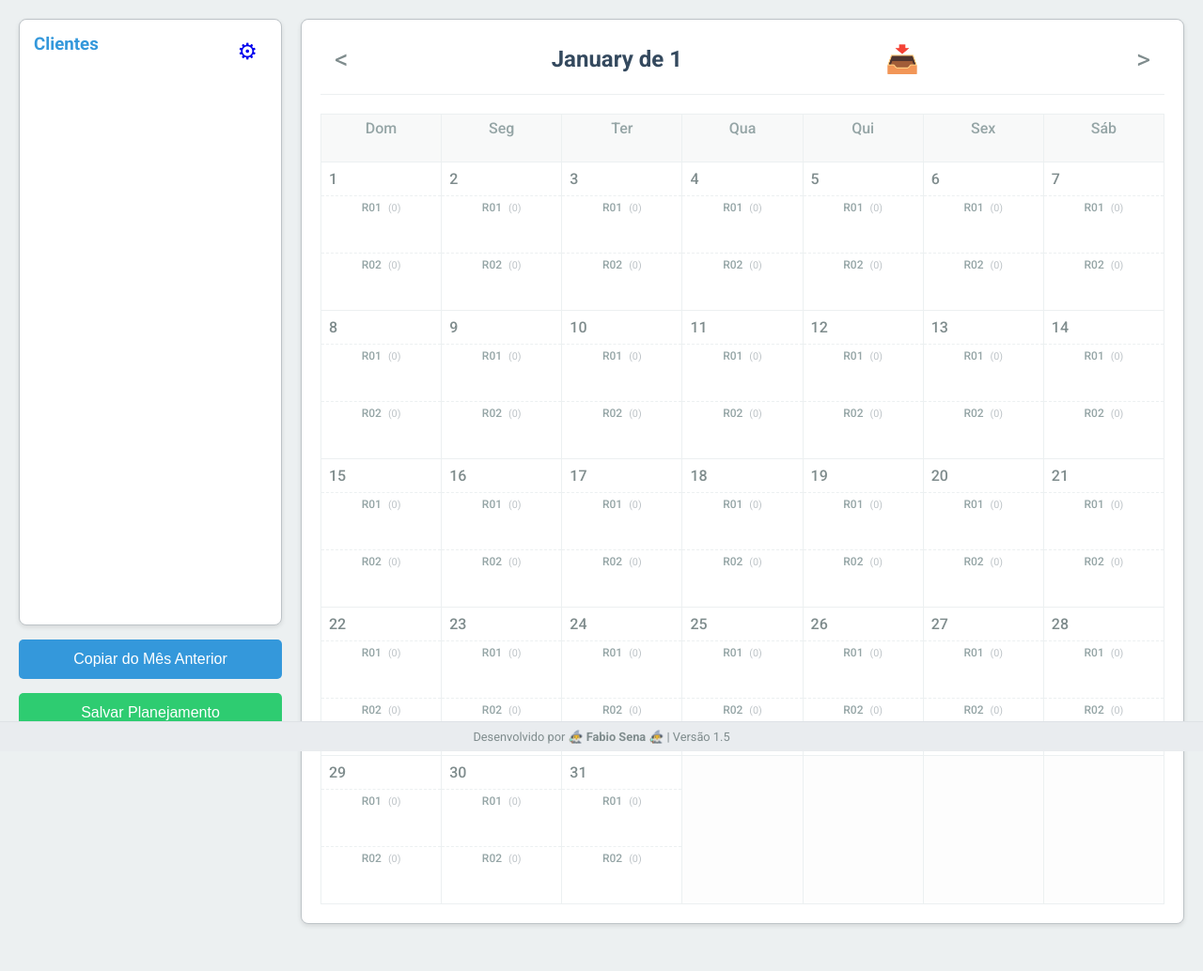
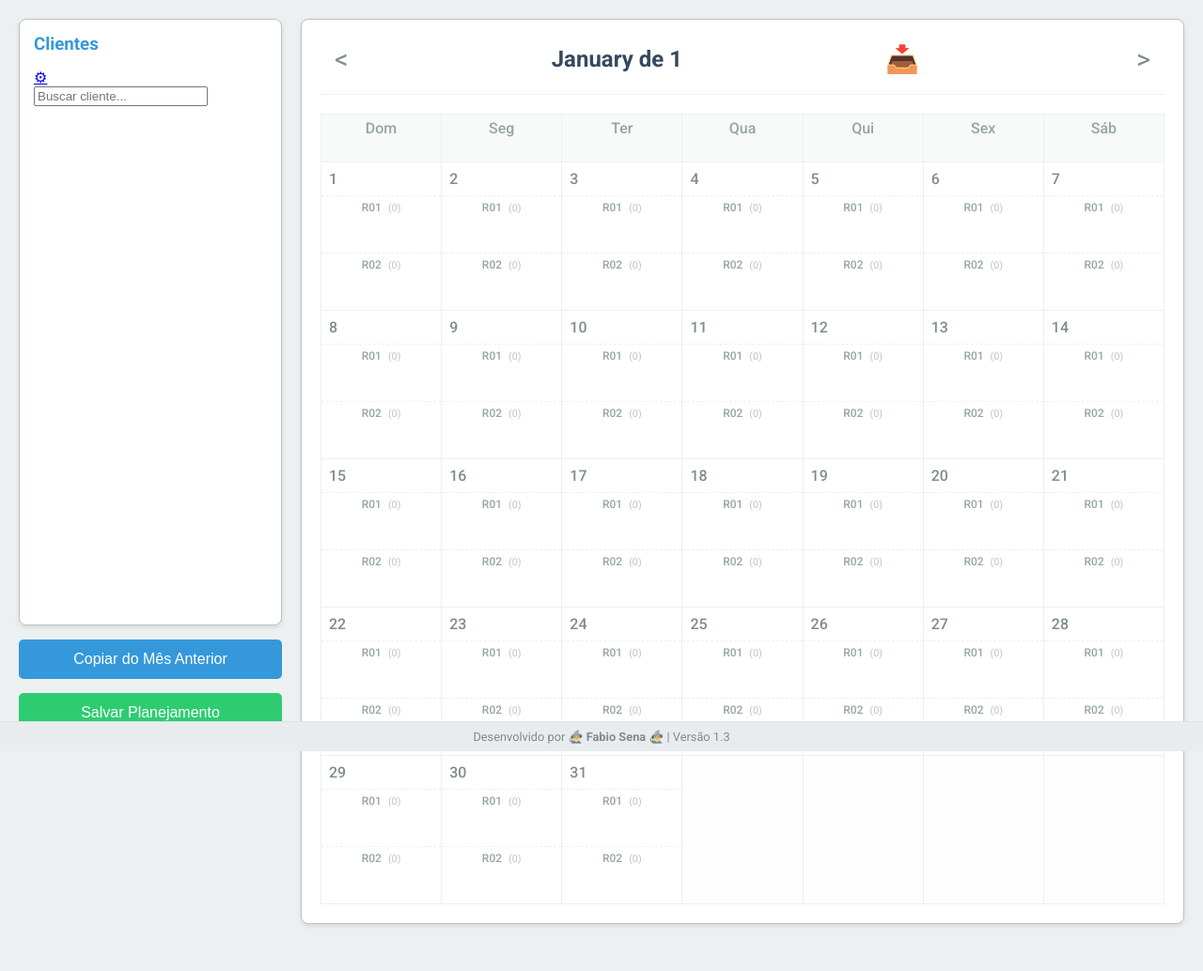
Before and after one commit to O-Alquimista-Maker/PlanejamentoRota, a Flask app: page /1/1 in a window 1280 px wide. Shown: the whole page at 94% size. Run offline with Flask 3, Linux system fonts and the light colour scheme; data that the repository does not hold is empty; some libraries are stand-ins or nearby versions.

Commit message:
Versão 1.5 Layouts corrigidos

```diff
--- a/app.py
+++ b/app.py
@@ -1,4 +1,5 @@
-from flask import Flask, render_template, request, jsonify, redirect, url_for, send_file
+# No início do arquivo, certifique-se de que 'flash' está importado
+from flask import Flask, render_template, request, jsonify, redirect, url_for, send_file, flash
 import calendar
 from datetime import datetime
 import json
@@ -9,17 +10,13 @@
 from openpyxl.drawing.image import Image
 from openpyxl.styles import Font, Alignment, PatternFill, Border, Side
 from openpyxl.utils import get_column_letter
-# REMOVIDO: As importações complexas de 'drawing' não são mais necessárias
-# from openpyxl.drawing.xdr import XDRPoint2D, XDRPositiveSize2D
-# from openpyxl.utils.units import pixels_to_EMU
-# from openpyxl.drawing.spreadsheet_drawing import TwoCellAnchor
 
 import sys
 import os
 import shutil
 from waitress import serve
 
-# --- LÓGICA DE CAMINHOS (sem alterações) ---
+# --- LÓGICA DE CAMINHOS E CONFIGURAÇÃO INICIAL (sem alterações) ---
 def get_base_path():
     if getattr(sys, 'frozen', False):
         return os.path.dirname(sys.executable)
@@ -44,6 +41,9 @@
 else:
     app = Flask(__name__)
 
+# NOVO: Adiciona uma chave secreta, necessária para o 'flash' funcionar
+app.secret_key = 'uma-chave-secreta-muito-segura'
+
 database_manager.NOME_BANCO_DADOS = DB_PATH
 
 try:
@@ -54,7 +54,7 @@
     except locale.Error:
         print("Locale pt_BR não encontrado.")
 
-# --- ROTAS (sem alterações até a exportação) ---
+# --- ROTAS DO CALENDÁRIO E API (sem alterações) ---
 @app.route('/')
 def index_redirect():
     hoje = datetime.today()
@@ -101,8 +101,7 @@
     except Exception as e:
         return jsonify({"status": "erro", "mensagem": f"Erro interno do servidor: {e}"}), 500
 
-# --- ROTA DE EXPORTAÇÃO PARA EXCEL (CORRIGIDA) ---
-
+# --- ROTA DE EXPORTAÇÃO (sem alterações) ---
 @app.route('/exportar_excel/<int:ano>/<int:mes>')
 def exportar_excel(ano, mes):
     try:
@@ -110,14 +109,10 @@
         ws = wb.active
         nome_mes_pt = calendar.month_name[mes].capitalize()
         ws.title = f"{nome_mes_pt} {ano}"
-
-        # --- ESTILOS ---
         bold_font = Font(bold=True, size=10)
         normal_font = Font(size=10)
         center_align = Alignment(horizontal='center', vertical='center')
         thin_border = Border(left=Side(style='thin'), right=Side(style='thin'), top=Side(style='thin'), bottom=Side(style='thin'))
-
-        # --- DEFINIÇÃO DE LARGURA E ALTURA ---
         ws.column_dimensions['A'].width = 20
         ws.column_dimensions['B'].width = 15
         ws.column_dimensions['C'].width = 15
@@ -129,25 +124,16 @@
         ws.row_dimensions[2].height = 25
         ws.row_dimensions[3].height = 25
         ws.row_dimensions[4].height = 20
-
-        # --- CONSTRUÇÃO DO CABEÇALHO ---
         ws.merge_cells('A1:A3')
         if os.path.exists(LOGO_PATH):
             img = Image(LOGO_PATH)
             img.height = 70
             img.width = 140
-
-            # --- CORREÇÃO: MÉTODO SIMPLES E CORRETO PARA ADICIONAR A IMAGEM ---
-            # O posicionamento é feito diretamente na chamada add_image.
-            # A string 'A1' define a célula de ancoragem.
             ws.add_image(img, 'A1')
-            # --- FIM DA CORREÇÃO ---
-
         ws.merge_cells('B1:D3')
         ws['B1'] = f"Cronograma de Coleta - {nome_mes_pt}/{ano}"
         ws['B1'].alignment = center_align
         ws['B1'].font = Font(bold=True, size=12)
-
         ws['E1'] = "Código"
         ws['F1'] = "Data"
         ws['G1'] = "Revisão"
@@ -157,7 +143,6 @@
         ws['F2'] = "22/03/2022"
         ws.merge_cells('G2:G3')
         ws['G2'] = "01"
-
         ws['A4'] = "Registros"
         ws['B4'] = "Atualizado em"
         ws['C4'] = datetime.now().strftime('%d/%m/%Y')
@@ -165,7 +150,6 @@
         ws['E4'] = "RICARDO"
         ws['F4'] = "Aprovado por"
         ws['G4'] = "RICARDO"
-
         for row in ws['A1':'G4']:
             for cell in row:
                 cell.border = thin_border
@@ -173,10 +157,7 @@
                 cell.font = normal_font
                 if (cell.row == 1 and cell.column > 4) or cell.row == 4:
                     cell.font = bold_font
-
         ws['B1'].font = Font(bold=True, size=12)
-
-        # --- PREPARAÇÃO E CONSTRUÇÃO DO CALENDÁRIO (sem alterações) ---
         planejamento_mes = database_manager.buscar_planejamento_por_mes(ano, mes)
         clientes_db = {c['id']: c['nome_cliente'] for c in database_manager.buscar_todos_clientes()}
         dados_calendario = {}
@@ -193,7 +174,6 @@
             if (dia, equipe) not in dados_calendario:
                 dados_calendario[(dia, equipe)] = []
             dados_calendario[(dia, equipe)].append(cliente_nome)
-
         cal = calendar.monthcalendar(ano, mes)
         dias_semana = ["Domingo", "Segunda", "Terça", "Quarta", "Quinta", "Sexta", "Sábado"]
         day_header_font = Font(bold=True, size=12)
@@ -201,7 +181,6 @@
         cell_align_cal = Alignment(horizontal='left', vertical='top', wrap_text=True)
         r01_fill = PatternFill(start_color="E0F7FA", end_color="E0F7FA", fill_type="solid")
         r02_fill = PatternFill(start_color="FFF9C4", end_color="FFF9C4", fill_type="solid")
-
         ws.row_dimensions[5].height = 30
         for col, dia_nome in enumerate(dias_semana, 1):
             cell = ws.cell(row=5, column=col, value=dia_nome)
@@ -210,7 +189,6 @@
             cell.alignment = center_align
             cell.border = thin_border
             ws.column_dimensions[get_column_letter(col)].width = 25
-
         row_offset = 6
         for semana in cal:
             max_clientes_r1 = 1
@@ -219,11 +197,9 @@
                 if dia != 0:
                     max_clientes_r1 = max(max_clientes_r1, len(dados_calendario.get((dia, 'R1'), [])))
                     max_clientes_r2 = max(max_clientes_r2, len(dados_calendario.get((dia, 'R2'), [])))
-
             ws.row_dimensions[row_offset].height = 20
             ws.row_dimensions[row_offset + 1].height = (max_clientes_r1 + 1) * 15
             ws.row_dimensions[row_offset + 2].height = (max_clientes_r2 + 1) * 15
-
             for col, dia in enumerate(semana, 1):
                 dia_cell = ws.cell(row=row_offset, column=col)
                 r01_cell = ws.cell(row=row_offset + 1, column=col)
@@ -247,7 +223,6 @@
                         r01_cell.fill = r01_fill
                         r02_cell.fill = r02_fill
             row_offset += 3
-
         if legenda_necessaria:
             linha_legenda = row_offset
             ws.merge_cells(start_row=linha_legenda, start_column=1, end_row=linha_legenda, end_column=7)
@@ -255,21 +230,19 @@
             legenda_cell.value = "★ = Acompanhamento Laboratório Externo"
             legenda_cell.font = Font(bold=True, color="d32f2f")
             row_offset += 1
-
-        # --- ENVIO DO ARQUIVO ---
         buffer = io.BytesIO()
         wb.save(buffer)
         buffer.seek(0)
         nome_arquivo = f"Planejamento_{nome_mes_pt}_{ano}.xlsx"
         return send_file(buffer, as_attachment=True, download_name=nome_arquivo, mimetype='application/vnd.openxmlformats-officedocument.spreadsheetml.sheet')
-
     except Exception as e:
         print(f"Erro detalhado ao gerar Excel: {e}")
         if isinstance(e, FileNotFoundError):
             return jsonify({"status": "erro", "mensagem": f"Erro ao gerar Excel: Arquivo '{LOGO_NAME}' não encontrado na pasta do projeto."}), 500
         return jsonify({"status": "erro", "mensagem": f"Erro ao gerar Excel: {str(e)}"}), 500
 
-# --- ROTAS DE GERENCIAMENTO E PONTO DE ENTRADA (sem alterações) ---
+# --- ROTAS PARA GERENCIAMENTO DE CLIENTES (MODIFICADAS) ---
+
 @app.route('/clientes')
 def gerenciar_clientes_view():
     clientes = database_manager.buscar_todos_clientes()
@@ -282,6 +255,8 @@
     telefone = request.form.get('telefone')
     if nome:
         database_manager.adicionar_cliente(nome, endereco, telefone)
+        # MODIFICADO: Adiciona uma mensagem flash
+        flash(f"Cliente '{nome}' adicionado com sucesso!", 'success')
     return redirect(url_for('gerenciar_clientes_view'))
 
 @app.route('/clientes/editar/<int:id_cliente>', methods=['POST'])
@@ -291,13 +266,18 @@
     telefone = request.form.get('telefone')
     if nome:
         database_manager.editar_cliente(id_cliente, nome, endereco, telefone)
+        # MODIFICADO: Adiciona uma mensagem flash
+        flash(f"Cliente '{nome}' atualizado com sucesso!", 'success')
     return redirect(url_for('gerenciar_clientes_view'))
 
 @app.route('/clientes/excluir/<int:id_cliente>', methods=['POST'])
 def excluir_cliente_action(id_cliente):
     database_manager.excluir_cliente(id_cliente)
+    # MODIFICADO: Adiciona uma mensagem flash
+    flash("Cliente excluído com sucesso!", 'success')
     return redirect(url_for('gerenciar_clientes_view'))
 
+# --- PONTO DE ENTRADA DA APLICAÇÃO (sem alterações) ---
 if __name__ == '__main__':
     database_manager.inicializar()
     if IS_FROZEN:
--- a/static/js/main.js
+++ b/static/js/main.js
@@ -11,7 +11,8 @@
             contadorEquipe: '.contador-equipe',
             copiarBtn: '#copiar-btn',
             salvarBtn: '#salvar-btn',
-            scriptTag: '#planejador-script'
+            scriptTag: '#planejador-script',
+            searchCliente: '#search-cliente' // NOVO: Seletor para a busca
         }
     },
 
@@ -23,15 +24,30 @@
     },
 
     funcoes: {
-        // Função auxiliar para notificações
+        notificarToast(icon, title) {
+            const Toast = Swal.mixin({
+                toast: true,
+                position: 'top-end',
+                showConfirmButton: false,
+                timer: 3000,
+                timerProgressBar: true,
+                didOpen: (toast) => {
+                    toast.addEventListener('mouseenter', Swal.stopTimer);
+                    toast.addEventListener('mouseleave', Swal.resumeTimer);
+                }
+            });
+
+            Toast.fire({
+                icon: icon,
+                title: title
+            });
+        },
+
         notificar(icon, title, text = '') {
-            Swal.fire({
+            return Swal.fire({
                 icon: icon,
                 title: title,
                 text: text,
-                timer: icon === 'success' ? 2000 : 4000,
-                timerProgressBar: true,
-                showConfirmButton: false
             });
         },
 
@@ -203,7 +219,7 @@
                 });
                 const result = await response.json();
                 if (response.ok) {
-                    this.notificar('success', 'Salvo!', result.mensagem);
+                    this.notificarToast('success', 'Planejamento salvo!');
                 } else {
                     this.notificar('error', 'Erro ao Salvar', result.mensagem);
                 }
@@ -213,6 +229,26 @@
                 Planejador.elementos.salvarBtn.disabled = false;
                 Planejador.elementos.salvarBtn.textContent = 'Salvar Planejamento';
             }
+        },
+
+        // NOVO: Função para configurar a lógica da barra de busca
+        configurarBusca() {
+            const campoBusca = document.querySelector(Planejador.config.selectors.searchCliente);
+            if (!campoBusca) return;
+
+            campoBusca.addEventListener('input', (e) => {
+                const termoBusca = e.target.value.toLowerCase();
+                const todosClientes = document.querySelectorAll(Planejador.config.selectors.clienteItem);
+
+                todosClientes.forEach(clienteEl => {
+                    const nomeCliente = clienteEl.dataset.nome.toLowerCase();
+                    if (nomeCliente.includes(termoBusca)) {
+                        clienteEl.style.display = 'flex';
+                    } else {
+                        clienteEl.style.display = 'none';
+                    }
+                });
+            });
         }
     },
 
@@ -242,6 +278,7 @@
 
         this.funcoes.carregarPlanejamentoInicial();
 
+        // Configura eventos de drag and drop
         document.querySelectorAll(this.config.selectors.clienteItem).forEach(c => {
             c.addEventListener('dragstart', e => {
                 e.dataTransfer.setData('text/plain', JSON.stringify({ id: e.target.dataset.id, nome: e.target.dataset.nome }));
@@ -274,8 +311,12 @@
             });
         });
 
+        // Configura botões de ação
         this.elementos.copiarBtn.addEventListener('click', () => this.funcoes.copiarDoMesAnterior());
         this.elementos.salvarBtn.addEventListener('click', () => this.funcoes.salvarPlanejamentoAtual());
+
+        // NOVO: Chama a função que configura a busca
+        this.funcoes.configurarBusca();
     }
 };
 
--- a/templates/index.html
+++ b/templates/index.html
@@ -22,10 +22,16 @@
         <!-- PAINEL DA ESQUERDA -->
         <div id="left-panel">
             <div id="lista-clientes-container">
-                <div style="display: flex; justify-content: space-between; align-items: center; padding-right: 10px; margin-bottom: 15px;">
+                <div class="painel-header-lateral">
                     <h3>Clientes</h3>
-                    <a href="{{ gerenciar_clientes_url }}" title="Gerenciar Clientes" style="text-decoration: none; font-size: 1.5em;">&#9881;</a>
+                    <a href="{{ gerenciar_clientes_url }}" title="Gerenciar Clientes" class="gerenciar-btn">&#9881;</a>
                 </div>
+
+                <!-- NOVO: Barra de Pesquisa -->
+                <div class="search-container">
+                    <input type="search" id="search-cliente" placeholder="Buscar cliente...">
+                </div>
+
                 <div id="lista-clientes">
                     {% for cliente in clientes %}
                         <div class="cliente-item" draggable="true" data-id="{{ cliente.id }}" data-nome="{{ cliente.nome_cliente }}">
@@ -72,12 +78,10 @@
         </div>
     </div>
 
-    <!-- RODAPÉ -->
     <div class="footer">
-        Desenvolvido por 🧙‍♂️ <strong>Fabio Sena</strong> 🧙‍♂️ | Versão 1.5
+        Desenvolvido por 🧙‍♂️ <strong>Fabio Sena</strong> 🧙‍♂️ | Versão 1.3
     </div>
 
-    <!-- SCRIPT EXTERNO COM DADOS -->
     <script id="planejador-script"
             src="{{ url_for('static', filename='js/main.js') }}"
             data-ano="{{ ano }}"
```
Also changed, not shown: templates/gerenciar_clientes.html (+31 -7 lines).
